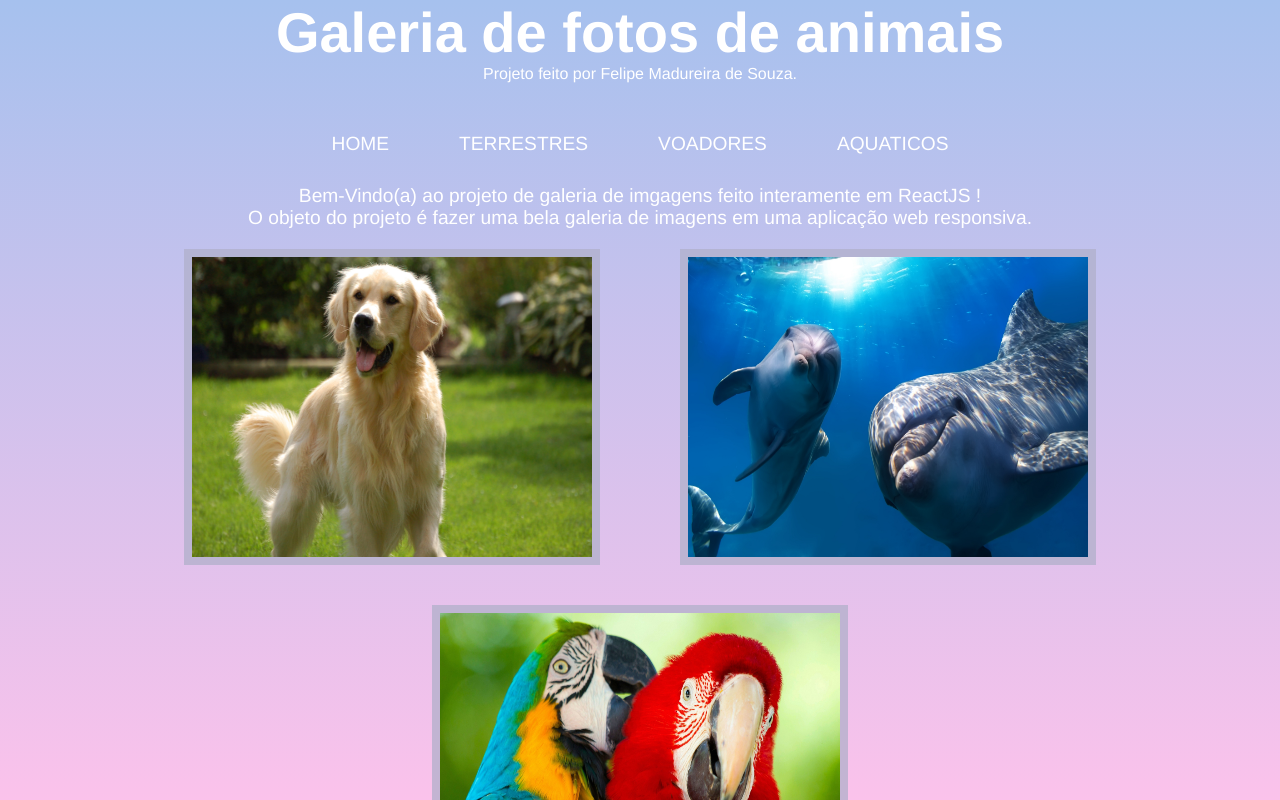
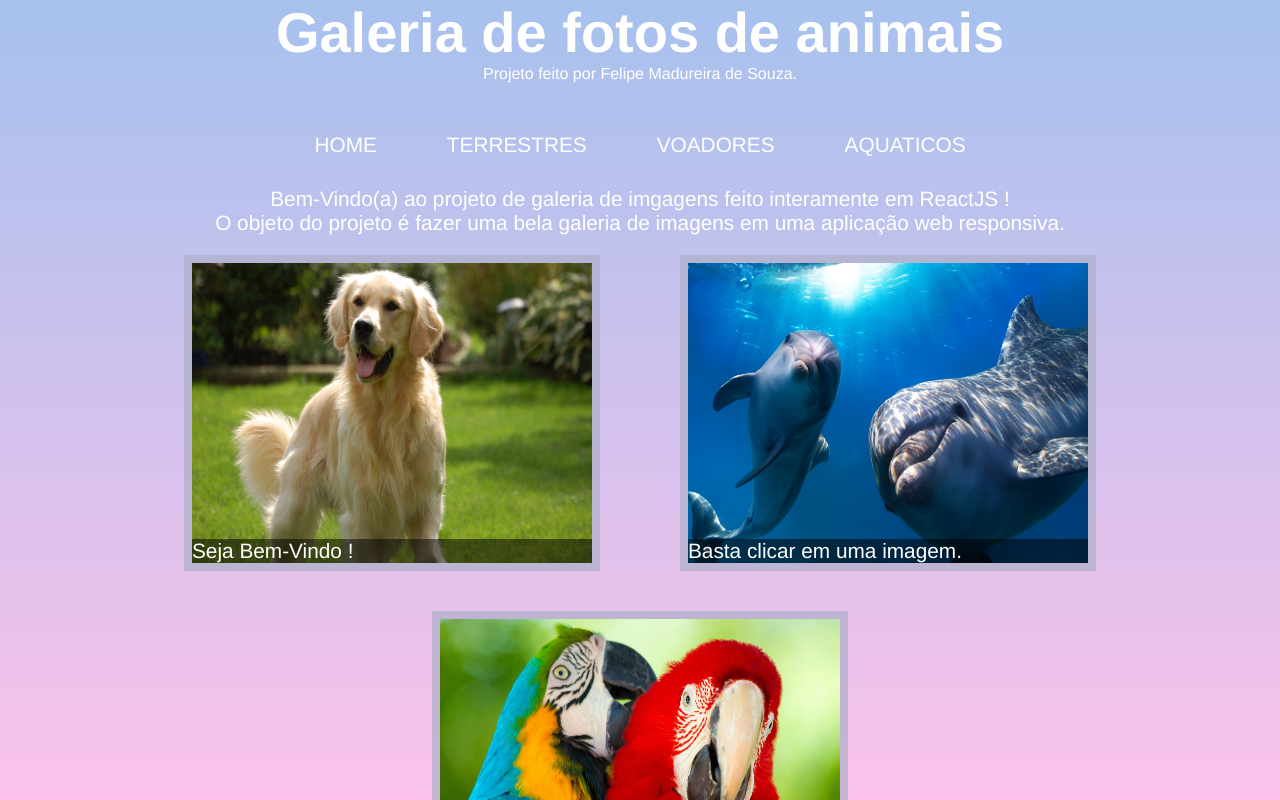
Before and after one commit to felippefms/galeria_animais, a React (Create React App) app: page / in a window 1280 px wide. Built offline with nearby package versions, Linux system fonts and the light colour scheme.

Commit message:
Beta Version

```diff
--- a/public/index.html
+++ b/public/index.html
@@ -1,17 +1,13 @@
 <!DOCTYPE html>
-<html lang="en">
+<html lang="pt-br">
   <head>
     <meta charset="utf-8" />
     <link rel="icon" href="%PUBLIC_URL%/favicon.ico" />
     <meta name="viewport" content="width=device-width, initial-scale=1" />
     <meta name="theme-color" content="#000000" />
-    <meta
-      name="description"
-      content="Web site created using create-react-app"
-    />
     <link rel="apple-touch-icon" href="%PUBLIC_URL%/logo192.png" />
     <link rel="manifest" href="%PUBLIC_URL%/manifest.json" />
-    <title>React App</title>
+    <title>Galeria de Fotos - Por Felipe Madureira de Souza</title>
   </head>
   <body>
     <noscript>You need to enable JavaScript to run this app.</noscript>
--- a/src/App.css
+++ b/src/App.css
@@ -17,6 +17,7 @@ header{
   flex-direction: column;
   justify-content: center;
   align-items: center;
+  user-select: none;
 }
 
 header h1{
@@ -36,8 +37,9 @@ header h1{
   align-items: center;
   justify-content: center;
   color: #fff;
-  font-size: 1.2rem;
+  font-size: 1.3rem;
   text-align: center;
+  user-select: none;
 }
 
 .menu{
@@ -52,11 +54,14 @@ header h1{
   text-decoration: none;
   padding: 0 15px;
   margin: 0 20px;
-  font-size: 1.2rem;
+  font-size: 1.3rem;
+  user-select: none;
 }
 
 .menu .menu-link:hover{
-  color: tomato;
+  transition: 0.8s;
+  color: rgb(71, 129, 255);
+  text-decoration: underline #fff;
 }
 
 @media (max-width: 700px)
--- a/src/components/Home.js
+++ b/src/components/Home.js
@@ -14,9 +14,9 @@ function Home() {
             </div>
 
             <div className="content-wrapper">
-                <PhotoBox Imagem={Cachorro}></PhotoBox>
-                <PhotoBox Imagem={Golfinho}></PhotoBox>
-                <PhotoBox Imagem={Papagaio}></PhotoBox>
+                <PhotoBox Imagem={Cachorro} Caption={'Seja Bem-Vindo !'}></PhotoBox>
+                <PhotoBox Imagem={Golfinho} Caption={'Basta clicar em uma imagem.'}></PhotoBox>
+                <PhotoBox Imagem={Papagaio} Caption={'Escolha uma categoria acima.'}></PhotoBox>
             </div>
         </div>
     )
--- a/src/components/PhotoBox.css
+++ b/src/components/PhotoBox.css
@@ -1,5 +1,6 @@
 .PhotoBox{
     display: flex;
+    position: relative;
     justify-content: center;
     align-items: center;
     width: 400px;
@@ -8,11 +9,39 @@
     border: 8px solid rgba(176, 176, 201, 0.74);
 }
 
+.PhotoBox:hover{
+    border: 8px solid rgb(255, 255, 255);
+    transform: scale(1.1);
+    transition: 0.4s;
+    cursor: pointer;
+}
+
 img{
     width: 100%;
     height: 100%;
 }
+/*
+img:hover{
+    opacity: 0.7;
+}*/
 
-img:hover{
-    opacity: 0.5;
+.Photo-Text{
+    position: absolute;
+    bottom: 0;
+    left: 0;
+    color: #fff;
+    width: 100%;
+    background-color: rgba(0, 0, 0, 0.5);
+    font-size: 1.3rem;
+    user-select: none;
 }
+/*
+.Photo-Text:hover{
+    position: absolute;
+    bottom: 0;
+    left: 0;
+    color: #fff;
+    width: 100%;
+    height: 50%;
+    background-color: rgba(0, 0, 0, 0.5);
+}*/
--- a/src/components/PhotoBox.jsx
+++ b/src/components/PhotoBox.jsx
@@ -4,6 +4,7 @@ function PhotoBox(props){
     return (
         <div className='PhotoBox'>
             <img src={props.Imagem} alt="Imagem"/>
+            <p className='Photo-Text'>{props.Caption}</p>
         </div>
     )
 }
```
